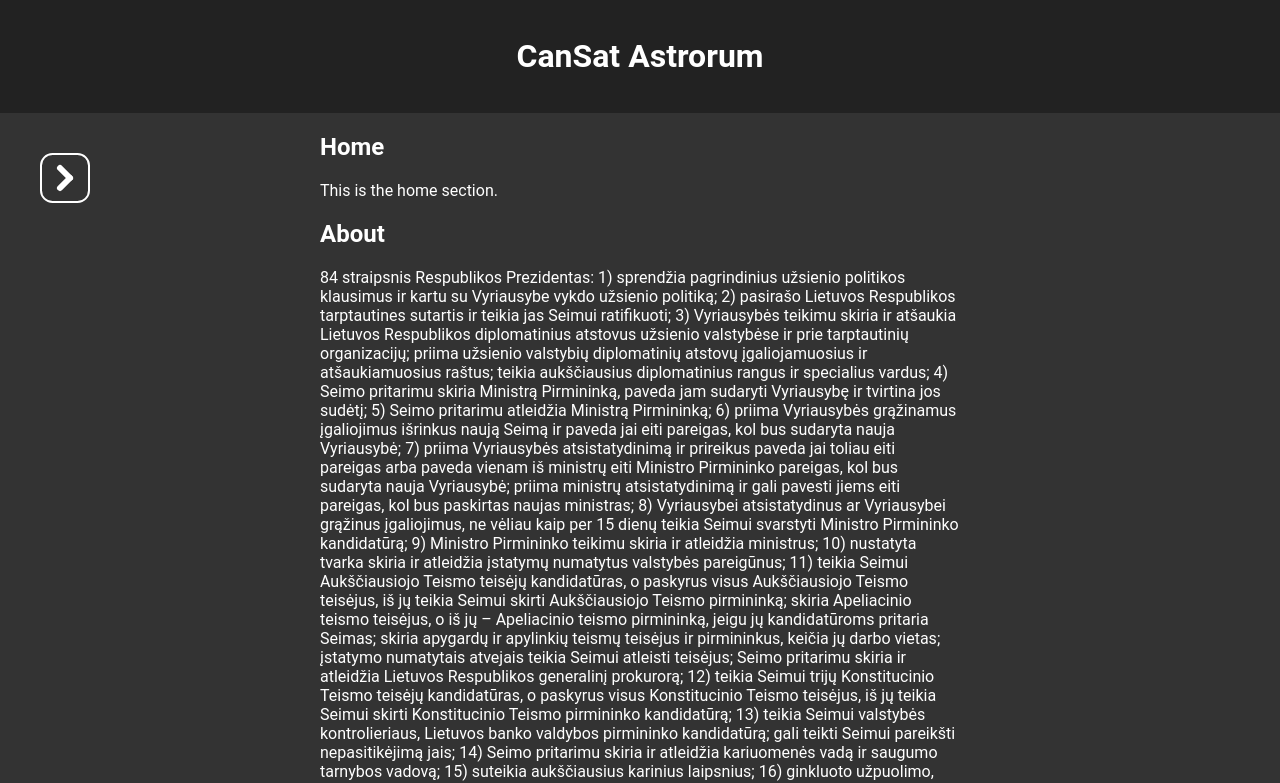
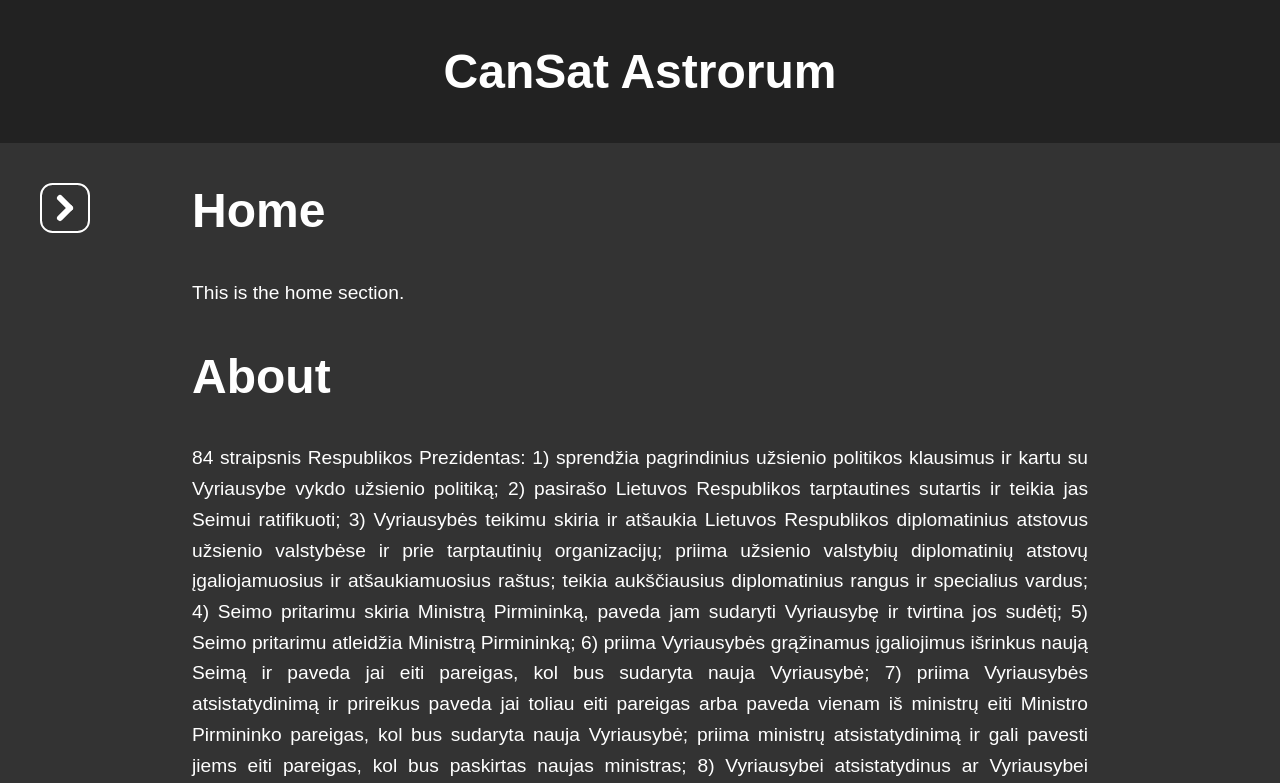
Before and after one commit to zedMar65/Cansat-Astrorum, a plain HTML site: page web/index.html in a window 1280 px wide. Shown: the top 783 px of the page. Drawn offline with Linux system fonts and the light colour scheme.

Commit message:
Last changes before disaster

```diff
--- a/web/styles.css
+++ b/web/styles.css
@@ -3,27 +3,38 @@ html {
 }
 
 body {
-    font-family: 'Roboto', sans-serif;
+    font-family: sans-serif;
     margin: 0;
     padding: 0;
     background-color: #333;
     color: white;
     min-height: 100vh;
     display: grid;
-    grid-template-columns: 25% 50% 25%;
+    grid-template-columns: 15% 70% 15%;
     grid-template-rows: auto 1fr auto;
 }
 
 header {
     background-color: #222;
-    padding: 1em;
+    padding: 0.5em;
+    font-size: 1.5em;
     text-align: center;
     grid-area: 1 / 1 / 2 / 4;
 }
 
 main {
     top: 0;
+    text-align: justify;
     grid-area: 2 / 2 / 3 / 3;
+}
+
+h2 {
+    font-size: 3em;
+}
+
+p {
+    font-size: larger;
+    line-height: 1.6;
 }
 
 #arrow {
@@ -99,10 +110,11 @@ li a {
     margin: 0;
     text-decoration: none;
     color: white;
+    transition: color 0.3s ease;
 }
 
 li a:hover {
-    text-decoration: underline;
+    color: rgba(255, 255, 255, 0.8);
 }
 
 footer {
@@ -110,10 +122,5 @@ footer {
     padding: 1em;
     text-align: center;
     position: relative;
-    bottom: 0;
-    left: 0;
-    right: 0;
-    width: 100%;
-    box-sizing: border-box;
     grid-area: 3 / 1 / 4 / 4;
 }
```
Also changed, not shown: web/index.html (line endings or trailing spaces).
